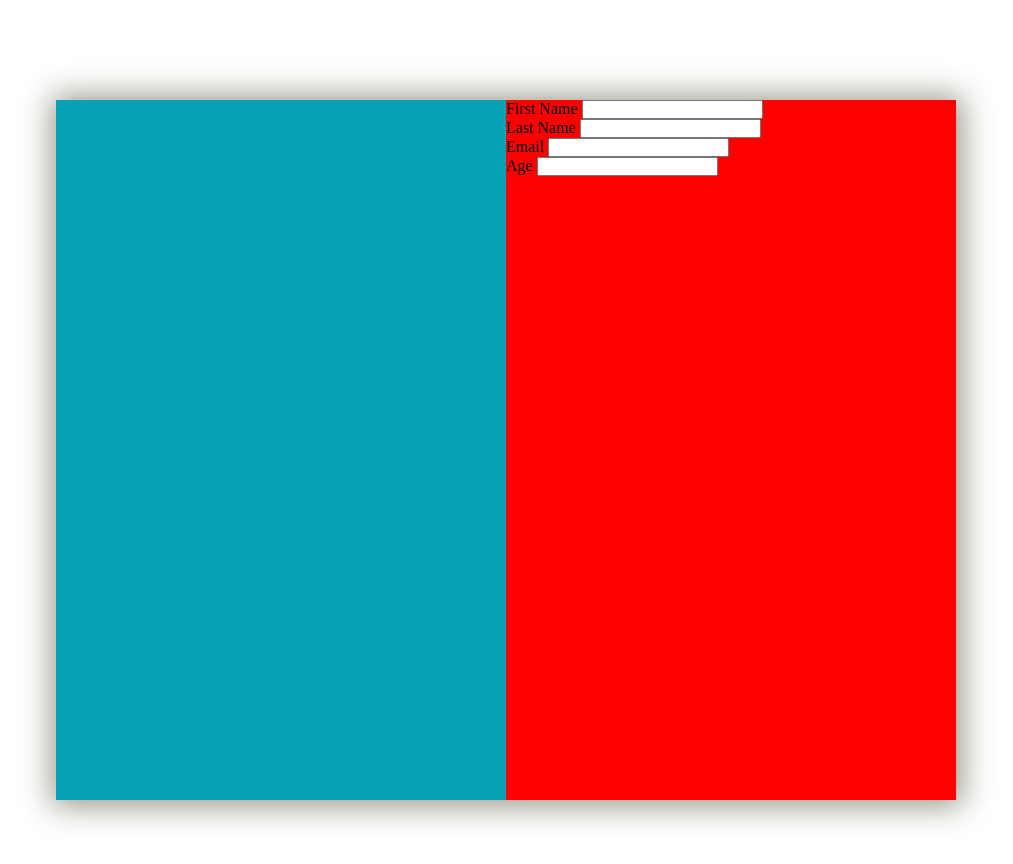
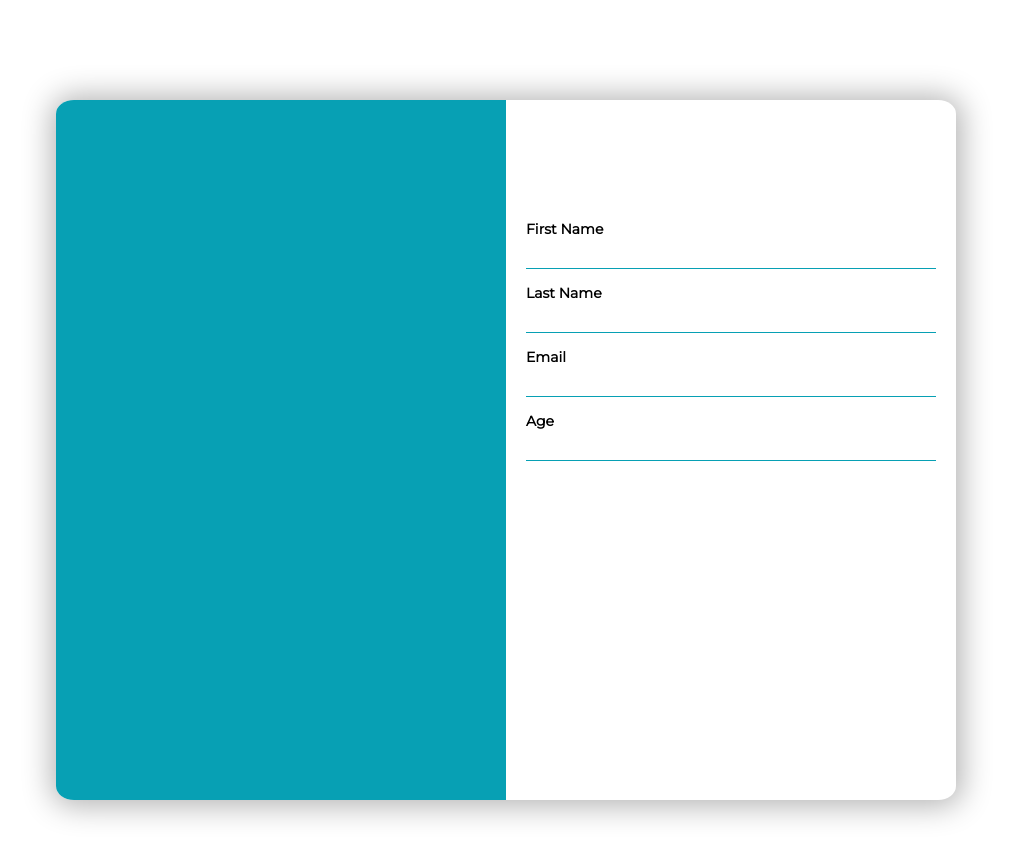
Before and after one commit to danushkapathirana/login-form, a plain HTML site: page index.html in a window 1280 px wide. Shown: the whole page, without its empty margins (134-1147 px from the left). Drawn offline with Linux system fonts and the light colour scheme.

Commit message:
improved with css

```diff
--- a/index.css
+++ b/index.css
@@ -8,7 +8,9 @@
     width: 900px;
     height: 700px;
     margin: 100px auto;
-    box-shadow: 1px 1px 30px 5px rgb(152, 149, 134);
+    box-shadow: 1px 1px 30px 5px rgba(0, 0, 0, 0.3);
+    border-radius: 2%;
+    overflow: hidden;
 }
 
 .container > div { /*access all direct child (all div) of parent container*/
@@ -22,5 +24,28 @@
 }
 
 .right-container {
-    background-color: red;
+    padding: 20px;
 }
+
+.right-container label {
+    display: block;
+    margin: 15px 5px 5px 0px;
+    font-family: "Montserrat", sans-serif;
+    font-weight: bold;
+    font-size: 14px;
+}
+
+.right-container .field-input {
+    width: 100%;
+    padding: 5px 0px 5px 0px;
+    font-family: "Montserrat", sans-serif;
+    font-size: 12px;
+    border: none;
+    border-bottom: 1px solid rgb(7, 160, 180);
+    outline: none;
+    /* color: black; */
+}
+
+.form-control:first-child {
+    margin-top: 100px;
+}
--- a/index.html
+++ b/index.html
@@ -5,6 +5,10 @@
     <meta http-equiv="X-UA-Compatible" content="IE=edge">
     <meta name="viewport" content="width=device-width, initial-scale=1.0">
     <link rel="stylesheet" href="index.css">
+
+    <link rel="preconnect" href="https://fonts.googleapis.com">
+    <link rel="preconnect" href="https://fonts.gstatic.com" crossorigin>
+    <link href="https://fonts.googleapis.com/css2?family=Montserrat&display=swap" rel="stylesheet">
     <title>Login</title>
 </head>
 <body>
@@ -15,22 +19,30 @@
 
                 <div class="form-control">
                     <label for="">First Name</label>
-                    <input type="text" name="" placeholder="">
+                    <input type="text" name="" placeholder="" class="field-input">
+                    <br>
+                    <div class="error-msg"></div>
                 </div>
 
                 <div class="form-control">
                     <label for="">Last Name</label>
-                    <input type="text" name="" placeholder="">
+                    <input type="text" name="" placeholder="" class="field-input">
+                    <br>
+                    <div class="error-msg"></div>
                 </div>
 
                 <div class="form-control">
                     <label for="">Email</label>
-                    <input type="text" name="" placeholder="">
+                    <input type="text" name="" placeholder="" class="field-input">
+                    <br>
+                    <div class="error-msg"></div>
                 </div>
 
                 <div class="form-control">
                     <label for="">Age</label>
-                    <input type="text" name="" placeholder="">
+                    <input type="text" name="" placeholder="" class="field-input">
+                    <br>
+                    <div class="error-msg"></div>
                 </div>
 
                 <!-- <button type="submit">Sign Up</button> -->
```
